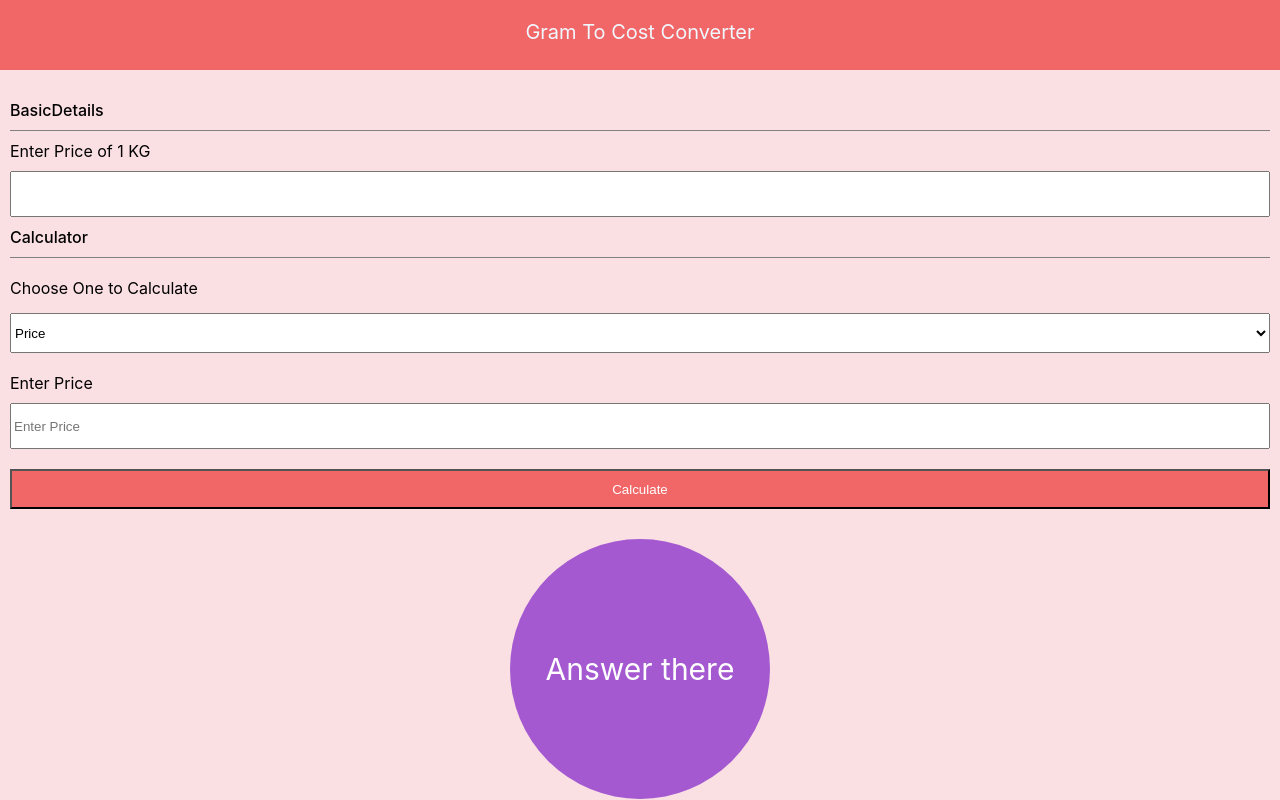
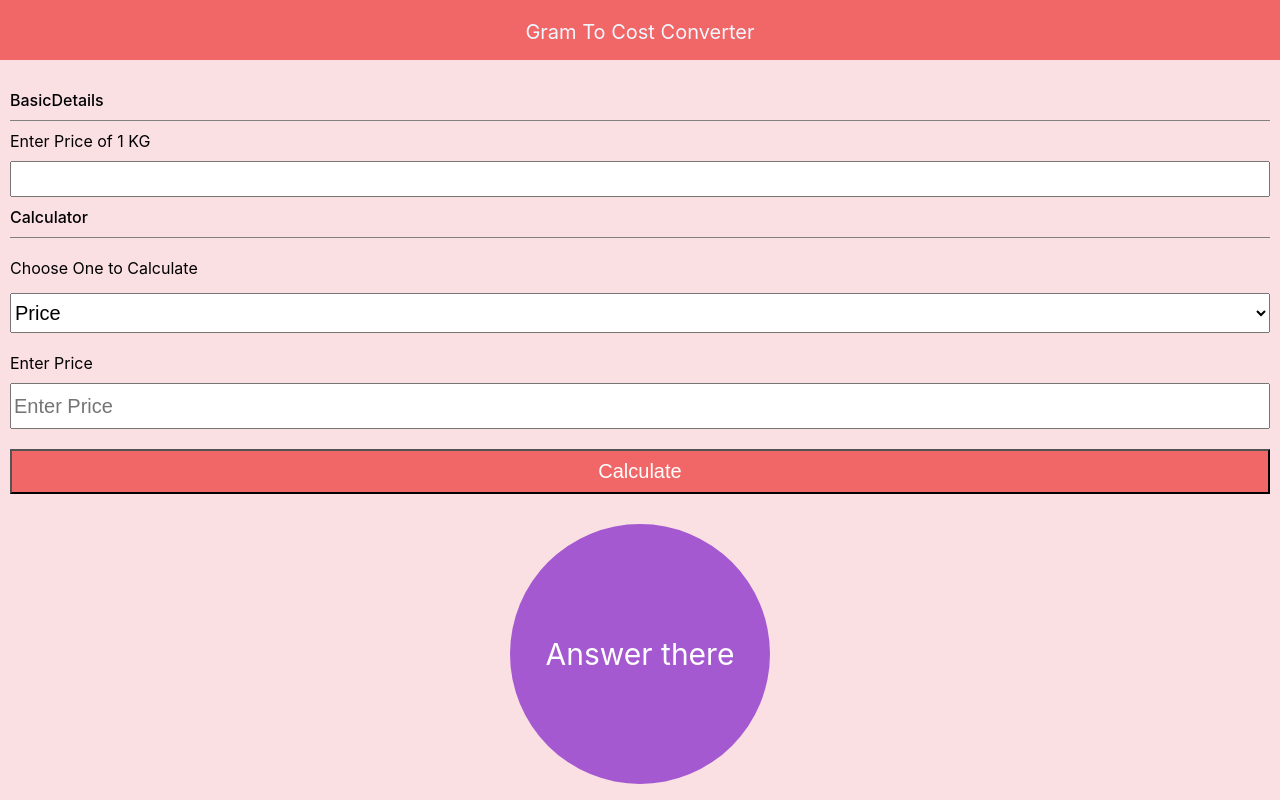
Before and after one commit to ASHINAY/gram-to-cost-converter, a React (Create React App) app: page / in a window 1280 px wide. Built offline with nearby package versions, Linux system fonts and the light colour scheme.

Commit message:
Add new things

```diff
--- a/src/App.css
+++ b/src/App.css
@@ -4,7 +4,7 @@ display: flex;
 justify-content: center;
 padding-bottom: 20px;
 width: 100%;
-height: 30px;
+height: 20px;
 padding-top: 20px;
 color: aliceblue;
 background: #F16767;
--- a/src/App.js
+++ b/src/App.js
@@ -16,20 +16,20 @@ function App() {
         <h style={{ fontWeight: '500' }}>BasicDetails</h>
         <div style={{ height: '1px', background: 'gray' }}></div>
         <div>Enter Price of 1 KG</div>
-        <input type='text' style={{ height: '40px' }}></input>
+        <input type='text' style={{ height: '30px',fontSize:'20px' }}></input>
         <div className="Container1" >Calculator</div>
         <div style={{ height: '1px', background: 'gray' }}></div>
         <div className="Container3">Choose One to Calculate</div>
-        <select name="calculationType" style={{ height: '40px' }} >
+        <select name="calculationType" style={{ height: '40px',fontSize:'20px' }} >
           <option value="Price">Price</option>
           <option value="gramsToCost">Grams</option>
           <option value="costToGrams"> KiloGrams</option>
         </select>
 
         <div className="Container2">Enter Price</div>
-        <input type='text' placeholder='Enter Price' style={{ height: '40px' }} ></input>
+        <input type='text' placeholder='Enter Price' style={{ height: '40px',fontSize:'20px' }} ></input>
 
-        <button onClick={onSearchBtnclick} style={{ backgroundColor: '#F16767', height: '40px', color: 'white', justifyContent: 'center', margin: '10px 0' }}>Calculate</button>
+        <button onClick={onSearchBtnclick} style={{ backgroundColor: '#F16767', height: '45px', color: 'white', justifyContent: 'center', margin: '10px 0',fontSize:'20px' }}>Calculate</button>
 
       </div>
       <div style={{ display: 'flex', justifyContent: 'center' }}>
```
